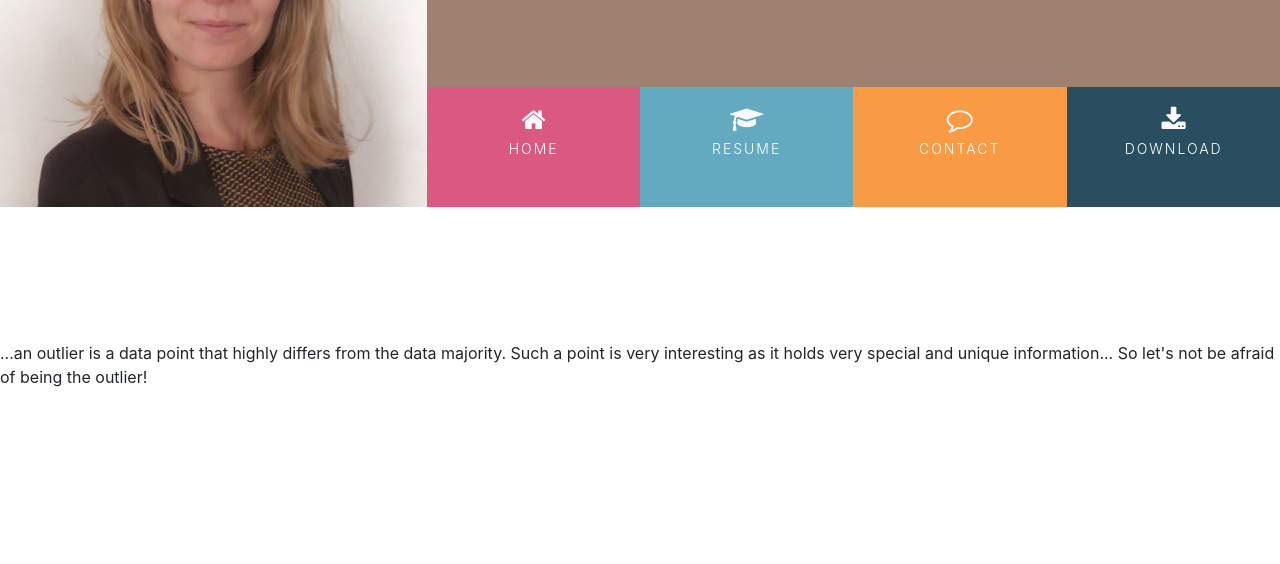
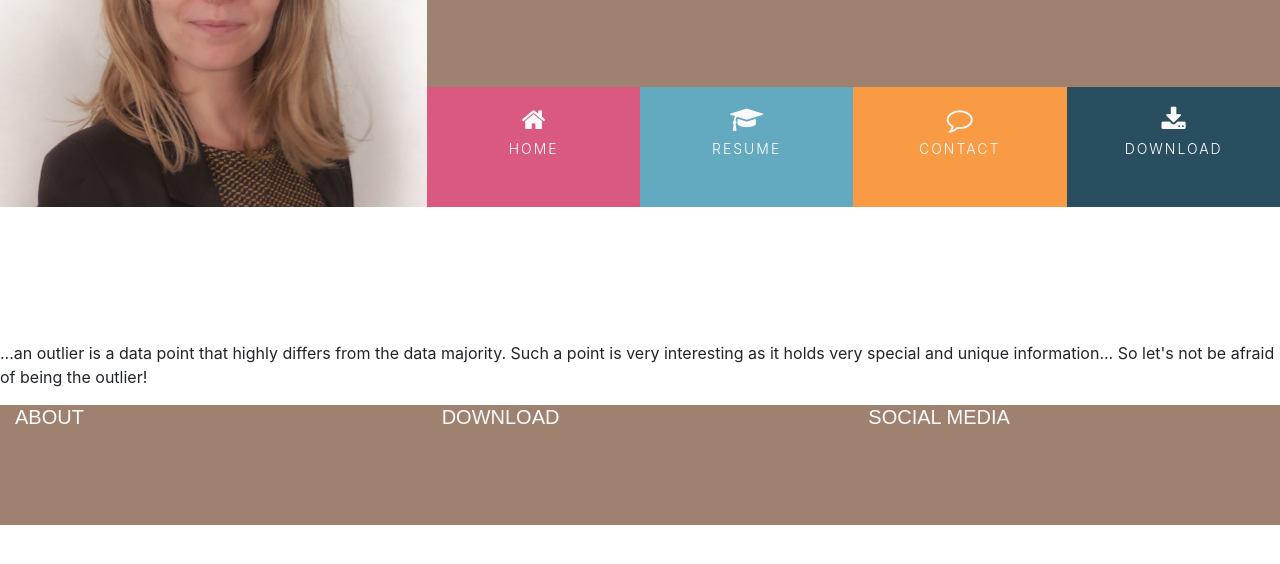
Before and after one commit to brodsa/resume, a plain HTML site: page index.html in a window 1280 px wide. Shown: the part 194-758 px from the top of the page. Drawn offline with nearby package versions, Linux system fonts and the light colour scheme.

Commit message:
feat: add core structure into footer with three section about, download, social media

```diff
--- a/assets/css/style.css
+++ b/assets/css/style.css
@@ -123,6 +123,21 @@ html {
     letter-spacing: 2px;
 }
 
+/* ------------------------ Footer */
+footer{
+    background-color: var(--primary-color);
+    color:#fafafa;
+    min-height: 120px;
+    padding: 0;
+    margin:0;
+}
+.footer__section{
+    text-transform: uppercase;
+    font-family: 'Eco', sans-serif;
+    font-weight: 300;
+    color: #fafafa;
+}
+
 /* ------------------------ Hover.css */
 .hvr-sweep-to-bottom:before{
     background-color: rgba(159, 129, 112, 0.7);
--- a/index.html
+++ b/index.html
@@ -63,7 +63,18 @@
         <p class="header__text">
             ...an outlier is a data point that highly differs from the data majority. Such a point is very interesting as it holds very special and unique information... So let's not be afraid of being the outlier!</p>
     </section>
-    <footer>
+    <footer class="container-fluid">
+        <div class="row">
+            <div class="col-sm-4 footer__section">
+                <h5>About</h5>
+            </div>
+            <div class="col-sm-4 footer__section">
+                <h5>Download</h5>
+            </div>
+            <div class="col-sm-4 footer__section">
+                <h5>Social media</h5>
+            </div>
+        </div>
 
     </footer>
 </body>
```
